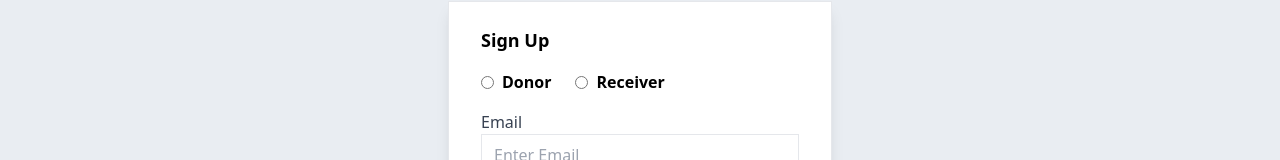
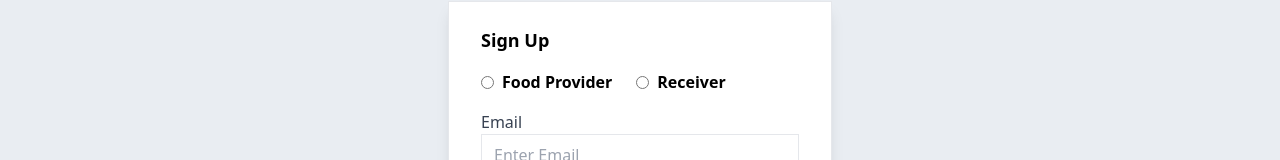
Before and after one commit to yuvaraj2813/React-Project, a React (Vite) app in the folder front-end/: page /signup in a window 1280 px wide. Shown: the part 214-374 px from the top of the page. Built offline with nearby package versions, Linux system fonts and the light colour scheme; no server answers; a web font is replaced by a local one.

Commit message:
Update Signup.jsx

```diff
--- a/front-end/src/Auth/Signup.jsx
+++ b/front-end/src/Auth/Signup.jsx
@@ -102,7 +102,7 @@ const Signup = () => {
                   checked={role === "Food Provider"}
                   onChange={changeRole}
                 />
-                Donor
+                Food Provider
               </label>
               <label className="flex items-center gap-2 font-semibold">
                 <input
```
